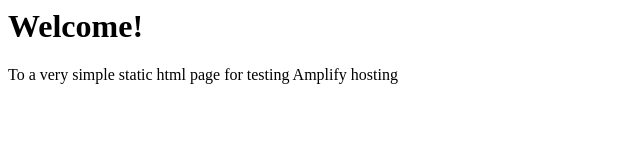
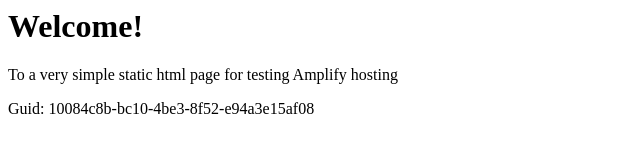
Before and after one commit to aws-aemilia-nrt/Github-PR-Commit-Integration-Test-DoNotTouch-GitHubAutoBuildCanaryTest-v1-preprod-ap-northeast-1, a website: page src/index.html in a window 1280 px wide. Shown: the whole page, without its empty margins (0-640 px from the left). Drawn offline with Linux system fonts and the light colour scheme.

Commit message:
commit from integ tests

```diff
--- a/src/index.html
+++ b/src/index.html
@@ -1,3 +1,5 @@
+
+
 <html lang="en">
 
 <head>
@@ -10,6 +12,6 @@
 <body>
     <h1>Welcome!</h1>
     <p>To a very simple static html page for testing Amplify hosting</p>
-</body>
+    <p>Guid: 10084c8b-bc10-4be3-8f52-e94a3e15af08</p></body>
 
 </html>
```
